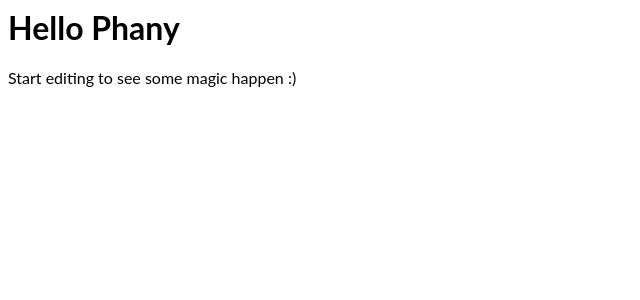
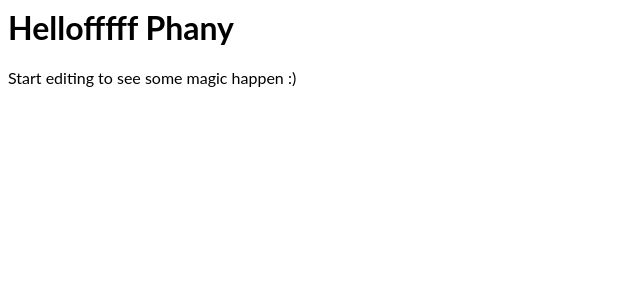
Before and after one commit to SotPhany/react-stackblitz, a React (Create React App) app: page / in a window 1280 px wide. Shown: the top 300 px of the page, without its empty margins (0-640 px from the left). Built offline with nearby package versions, Linux system fonts and the light colour scheme.

Commit message:
1 file modified

```diff
--- a/App.tsx
+++ b/App.tsx
@@ -4,7 +4,7 @@ import './style.css';
 export default function App() {
   return (
     <div>
-      <h1>Hello Phany</h1>
+      <h1>Hellofffff Phany</h1>
       <p>Start editing to see some magic happen :)</p>
     </div>
   );
```
